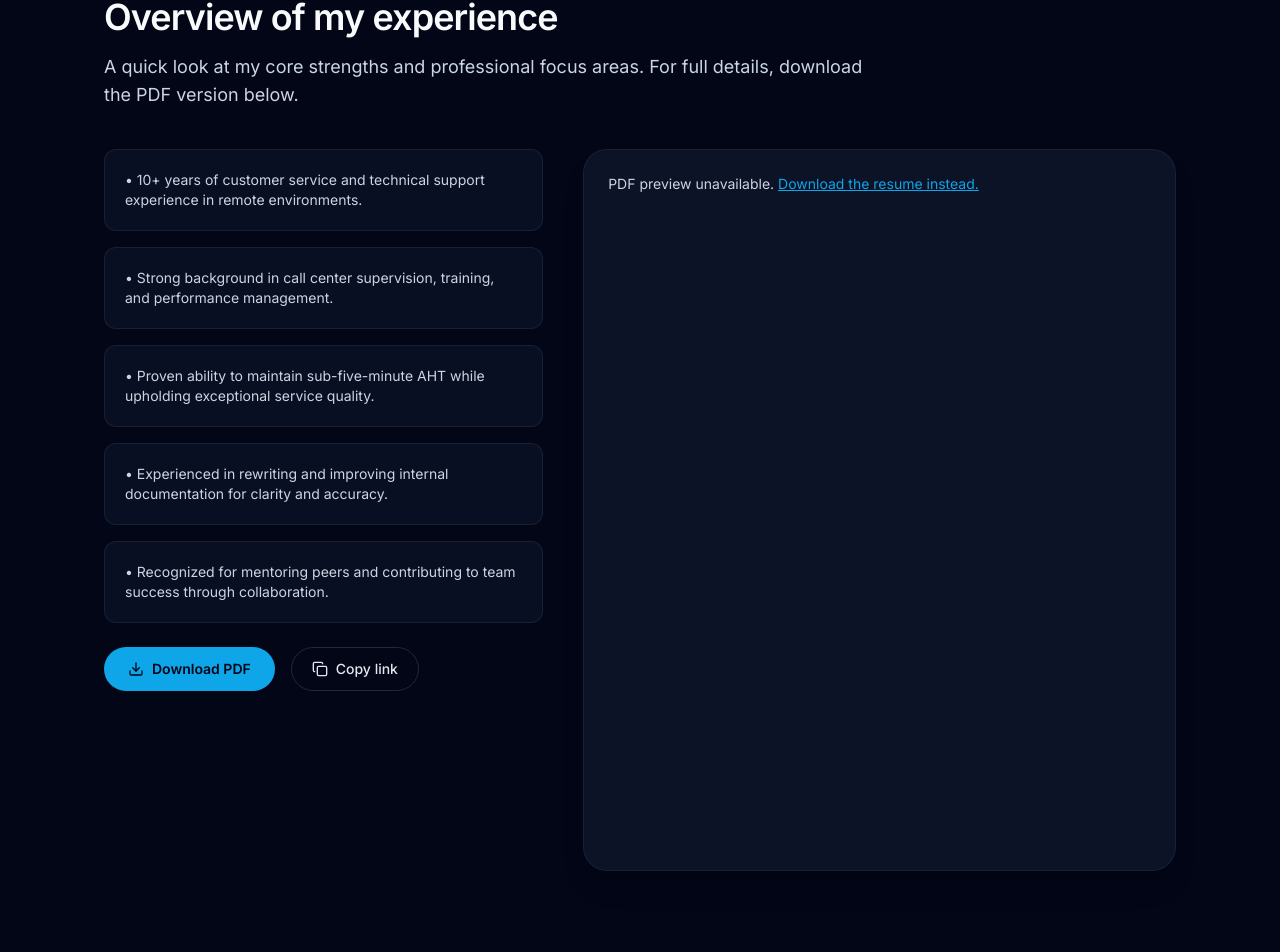
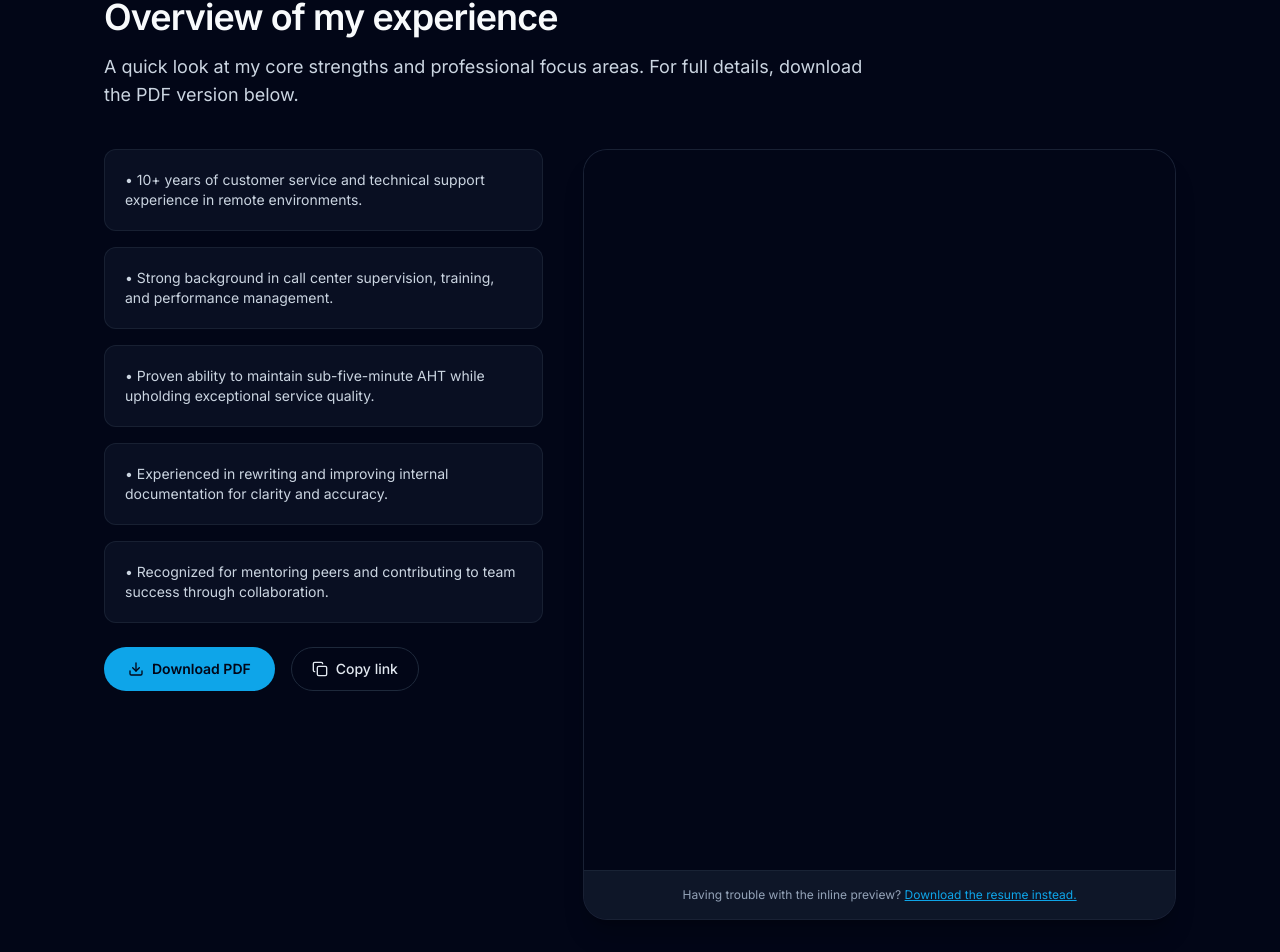
Before and after one commit to akjroller/Kristopher_Roller, a React (Vite) app: page /resume in a window 1280 px wide. Shown: the part 206-1158 px from the top of the page. Built offline with nearby package versions, Linux system fonts and the light colour scheme.

Commit message:
Improve resume PDF preview

```diff
--- a/src/pages/Resume.tsx
+++ b/src/pages/Resume.tsx
@@ -17,6 +17,8 @@ const Resume = () => {
       setCopied(false);
     }
   };
+
+  const pdfPreviewUrl = `${resumeUrl}#view=FitH&toolbar=0&navpanes=0`;
 
   return (
     <div className="space-y-16">
@@ -54,18 +56,18 @@ const Resume = () => {
             </div>
           </div>
           <div className="card glass overflow-hidden border-slate-800/70 bg-slate-900/80">
-            <object
-              data={resumeUrl}
-              type="application/pdf"
+            <iframe
+              src={pdfPreviewUrl}
+              title="Preview of Kristopher Roller's resume"
               className="h-[80vh] min-h-[520px] w-full lg:h-[90vh] lg:min-h-[640px]"
-            >
-              <p className="p-6 text-sm text-slate-300">
-                PDF preview unavailable.{' '}
-                <a href={resumeUrl} className="text-primary underline">
-                  Download the resume instead.
-                </a>
-              </p>
-            </object>
+              loading="lazy"
+            />
+            <div className="border-t border-slate-800/70 bg-slate-900/90 p-4 text-center text-xs text-slate-400">
+              Having trouble with the inline preview?{' '}
+              <a href={resumeUrl} className="text-primary underline">
+                Download the resume instead.
+              </a>
+            </div>
           </div>
         </div>
       </section>
```
